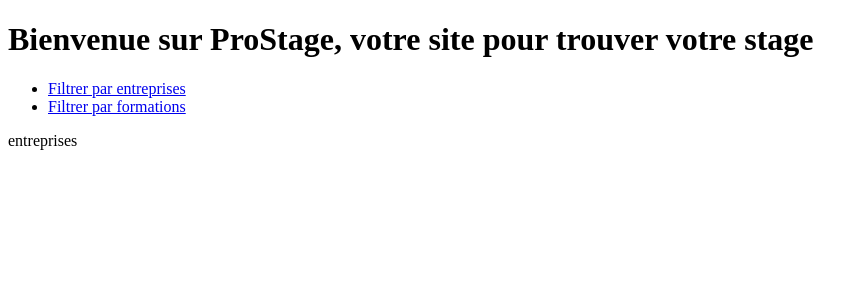
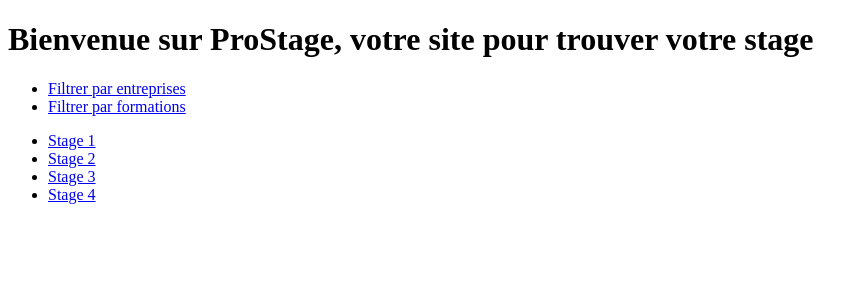
Before and after one commit to julesmarche/ProStage, a Symfony app: template templates/pro_stage/index.html.twig in a window 1280 px wide. Shown: the top 300 px of the page, without its empty margins (0-868 px from the left). Run offline with Twig, Linux system fonts and the light colour scheme; the template is opened without the code that fills it, so the values that code supplies are empty; some libraries are stand-ins or nearby versions.

Commit message:
Ajout de liens statiques vers des ressources sur la page d'accueil

```diff
--- a/src/Controller/ProStageController.php
+++ b/src/Controller/ProStageController.php
@@ -39,7 +39,7 @@ class ProStageController extends AbstractController
     }
 
 	/**
-     * @Route("/stages/{id}", name="pro_stage_formations")
+     * @Route("/stages/{id}", name="pro_stage_stages")
      */
     public function stages($id): Response
     {
--- a/templates/base.html.twig
+++ b/templates/base.html.twig
@@ -14,13 +14,16 @@
         {% endblock %}
     </head>
     <body>
+		<h1> Bienvenue sur ProStage, votre site pour trouver votre stage</h1>
+		{% block menu %}
+        <ul>
+			<li><a href="entreprises">Filtrer par entreprises</a></li>
+			<li><a href="formations">Filtrer par formations</a></li>
+		</ul>
+        {% endblock %}
         {% block body %}
         <h1>ok</h1>
         {% endblock %}
-        {% block menu %}
-        <p>
-        entreprises
-        </p>
-        {% endblock %}
+
     </body>
 </html>
--- a/templates/pro_stage/index.html.twig
+++ b/templates/pro_stage/index.html.twig
@@ -4,15 +4,13 @@
 
 {% block body %}
 
-<h1> Bienvenue sur ProStage, votre site pour trouver votre stage</h1>
-
-<p>
-    <ul>
-        <li><a href="entreprises">Filtrer par entreprises</a></li>
-        <li><a href="formations">Filtrer par formations</a></li>
-    </ul>
 
 
-</p>
+<ul>
+        <li><a href="{{path('pro_stage_stages',{id:1})}}"> Stage 1</a></li>
+        <li><a href="{{path('pro_stage_stages',{id:2})}}"> Stage 2</a></li>
+		<li><a href="{{path('pro_stage_stages',{id:3})}}"> Stage 3</a></li>
+        <li><a href="{{path('pro_stage_stages',{id:4})}}"> Stage 4</a></li>
+ </ul>
 
 {% endblock %}
```
